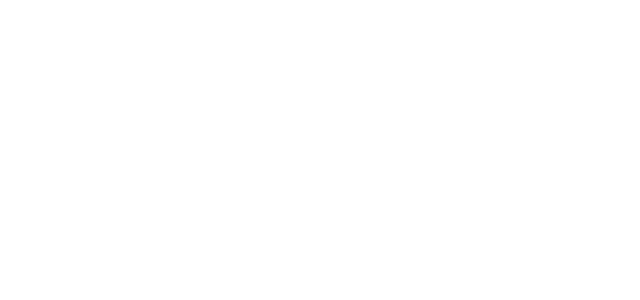
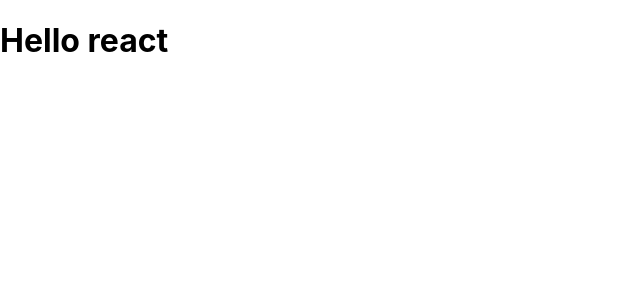
Before and after one commit to PaddyDev07/Developer, a React (Create React App) app: page / in a window 1280 px wide. Shown: the top 300 px of the page, without its empty margins (0-640 px from the left). Built offline with nearby package versions, Linux system fonts and the light colour scheme.

Commit message:
header component 100% issue resolved ready to deploy

```diff
--- a/src/App.js
+++ b/src/App.js
@@ -1,9 +1,9 @@
 import './App.css';
 import React, {Component} from 'react';
-import header from './components/header'
+import Header from './components/header';
 
 const App = () =>{
-  return <header/>
+  return <Header/>
 }
 
 export default App;
--- a/src/components/header.jsx
+++ b/src/components/header.jsx
@@ -1,7 +1,7 @@
 import React from "react";
 
-const header = () =>{
+const Header = () =>{
     return <h1>Hello react</h1>
 }
 
-export default header;
+export default Header;
```
